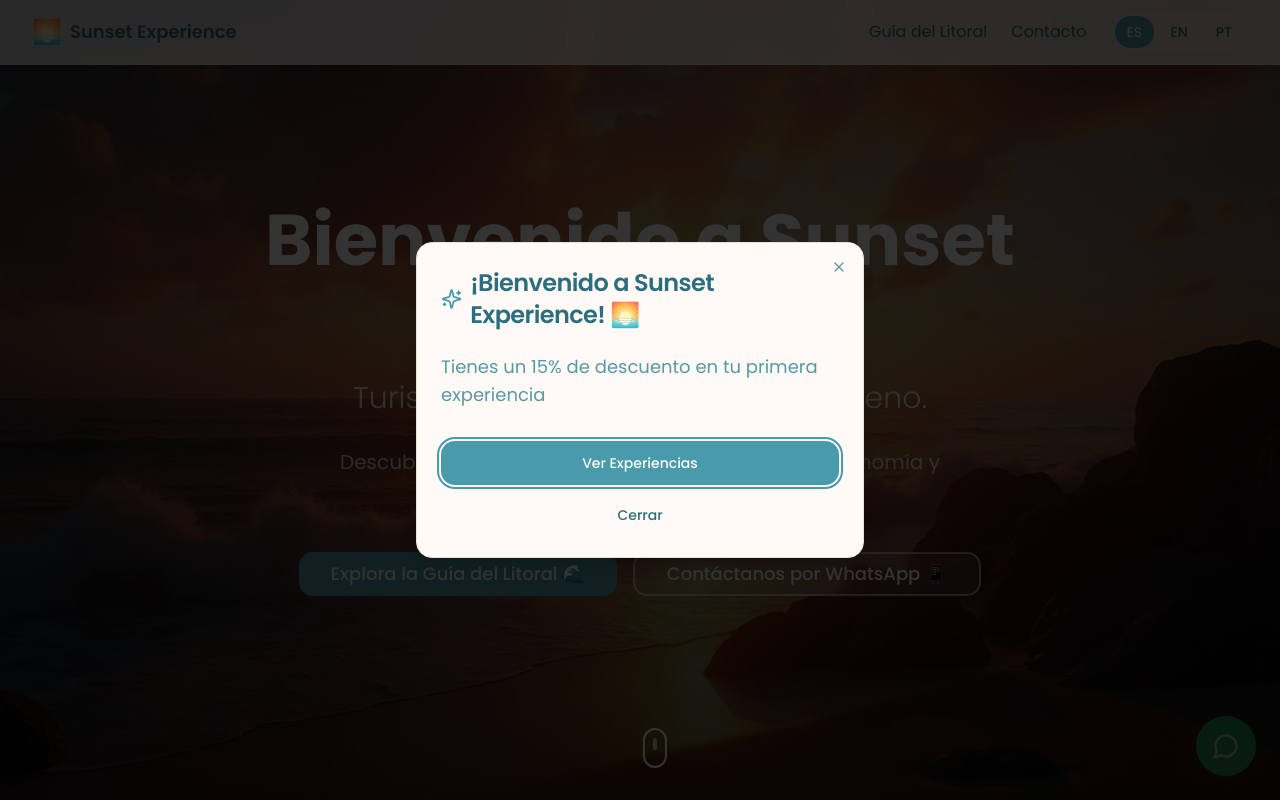
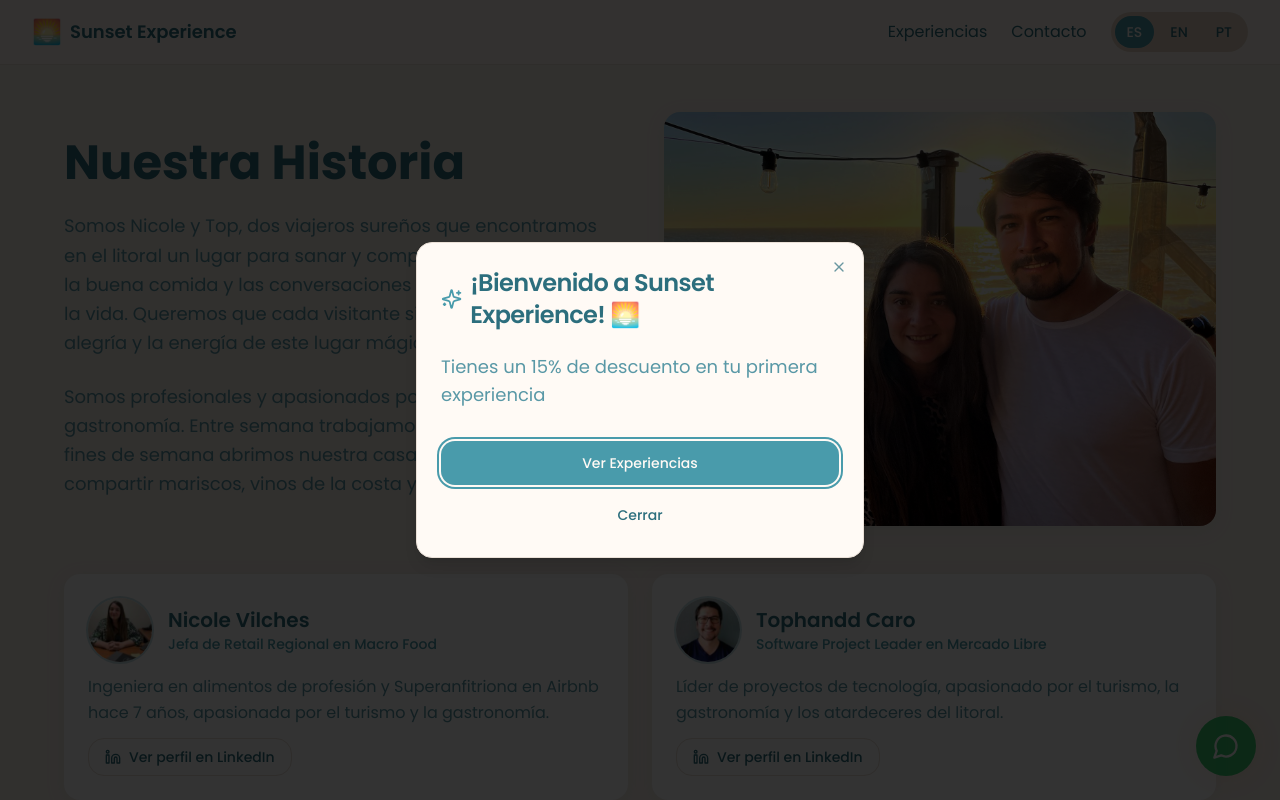
Before and after one commit to topja/sunset-experience, a React (Vite) app: page / in a window 1280 px wide. Shown: the top 800 px of the page. Built offline with nearby package versions, Linux system fonts and the light colour scheme; the HTML template or start-up script is replaced by a standard one.

Commit message:
La historia abre la página; sin portada ni guía del litoral
Co-Authored-By: Claude Opus 5.5 <noreply@anthropic.com>
Claude-Session: https://claude.ai/code/session_01TUh4CXmmji2DQWccXEVSD2

```diff
--- a/src/components/Navigation.tsx
+++ b/src/components/Navigation.tsx
@@ -29,7 +29,7 @@ const Navigation = () => {
           {/* Desktop Navigation */}
           <div className="hidden md:flex items-center gap-6">
             <button
-              onClick={() => scrollToSection('guide')}
+              onClick={() => scrollToSection('experiences')}
               className="text-foreground hover:text-primary transition-smooth"
             >
               {t('nav.guide')}
@@ -90,7 +90,7 @@ const Navigation = () => {
           <div className="md:hidden py-4 border-t border-border animate-fade-in">
             <div className="flex flex-col gap-4">
               <button
-                onClick={() => scrollToSection('guide')}
+                onClick={() => scrollToSection('experiences')}
                 className="text-foreground hover:text-primary transition-smooth text-left"
               >
                 {t('nav.guide')}
--- a/src/components/StorySection.tsx
+++ b/src/components/StorySection.tsx
@@ -25,7 +25,7 @@ const StorySection = () => {
   const { t } = useLanguage();
 
   return (
-    <section className="py-20 bg-secondary/30">
+    <section id="story" className="pt-28 pb-20 bg-secondary/30">
       <div className="container mx-auto px-4 sm:px-6 lg:px-8">
         <div className="grid md:grid-cols-2 gap-12 items-center max-w-6xl mx-auto">
           <div className="order-2 md:order-1 space-y-6 animate-slide-up">
--- a/src/contexts/LanguageContext.tsx
+++ b/src/contexts/LanguageContext.tsx
@@ -11,7 +11,7 @@ interface LanguageContextType {
 const translations = {
   es: {
     // Navigation
-    'nav.guide': 'Guía del Litoral',
+    'nav.guide': 'Experiencias',
     'nav.friends': 'Sunset Friends',
     'nav.contact': 'Contacto',
 
@@ -113,7 +113,7 @@ const translations = {
   },
   en: {
     // Navigation
-    'nav.guide': 'Coastal Guide',
+    'nav.guide': 'Experiences',
     'nav.friends': 'Sunset Friends',
     'nav.contact': 'Contact',
 
@@ -228,7 +228,7 @@ const translations = {
   },
   pt: {
     // Navigation
-    'nav.guide': 'Guia do Litoral',
+    'nav.guide': 'Experiências',
     'nav.friends': 'Sunset Friends',
     'nav.contact': 'Contato',
 
--- a/src/pages/Index.tsx
+++ b/src/pages/Index.tsx
@@ -1,8 +1,6 @@
 import { LanguageProvider } from '@/contexts/LanguageContext';
 import Navigation from '@/components/Navigation';
-import HeroSection from '@/components/HeroSection';
 import StorySection from '@/components/StorySection';
-import MapSection from '@/components/MapSection';
 import RecommendationsSection from '@/components/RecommendationsSection';
 import ReviewsSection from '@/components/ReviewsSection';
 import StaysSection from '@/components/StaysSection';
@@ -15,12 +13,10 @@ const Index = () => {
     <LanguageProvider>
       <div className="min-h-screen">
         <Navigation />
-        <HeroSection />
         <StorySection />
         <ReviewsSection />
         <RecommendationsSection />
         <StaysSection />
-        <MapSection />
         <ContactSection />
         <WhatsAppButton />
         <DiscountPopup />
```
